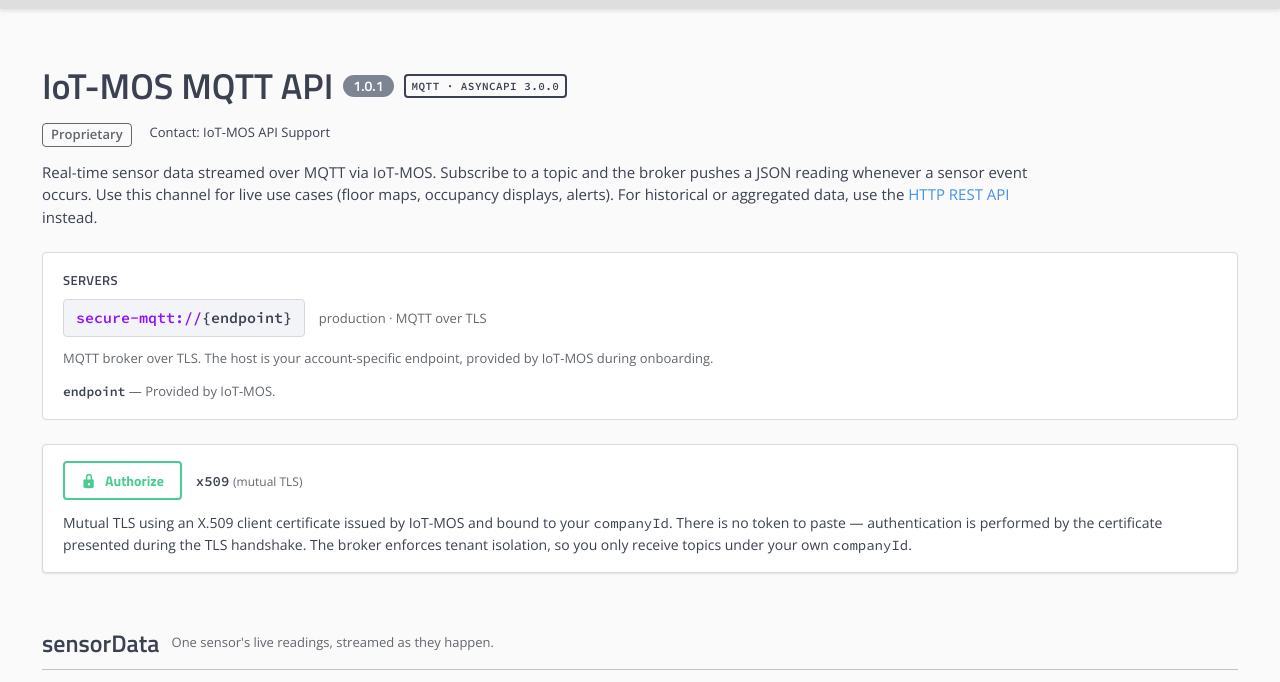
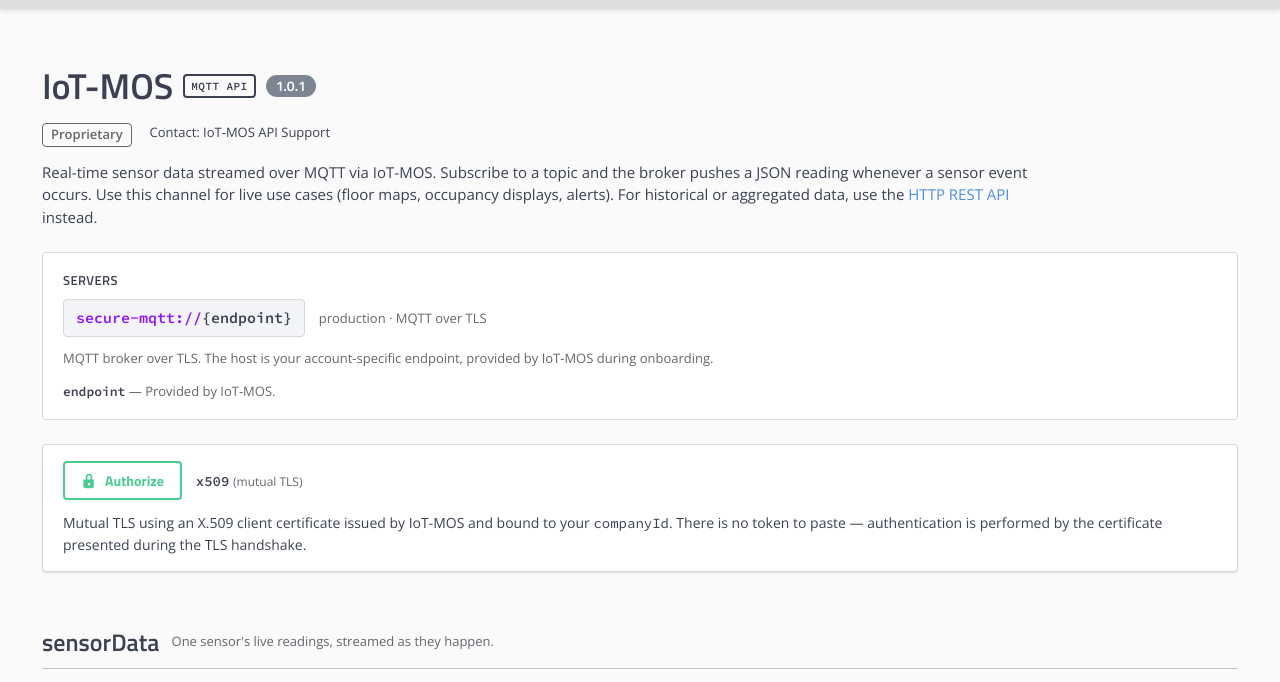
Before and after one commit to iot-mos/integration, a plain HTML site: page pub-sub/index.html in a window 1280 px wide. Shown: the part 55-737 px from the top of the page. Drawn offline with nearby package versions, Linux system fonts and the light colour scheme.

Commit message:
sentence change

```diff
--- a/pub-sub/index.html
+++ b/pub-sub/index.html
@@ -183,9 +183,9 @@
     <!-- ===== INFO ===== -->
     <div class="info">
       <h2 class="title">
-        IoT-MOS MQTT API
+        IoT-MOS  <span class="spec-badge">MQTT API</span>
         <span class="version">1.0.1</span>
-        <span class="spec-badge">MQTT · ASYNCAPI 3.0.0</span>
+
       </h2>
       <div class="meta">
         <span class="lic">Proprietary</span>
@@ -217,7 +217,7 @@
         </span>
         <span><span class="name">x509</span> <span class="type">(mutual TLS)</span></span>
       </div>
-      <p>Mutual TLS using an X.509 client certificate issued by IoT-MOS and bound to your <code>companyId</code>. There is no token to paste — authentication is performed by the certificate presented during the TLS handshake. The broker enforces tenant isolation, so you only receive topics under your own <code>companyId</code>.</p>
+      <p>Mutual TLS using an X.509 client certificate issued by IoT-MOS and bound to your <code>companyId</code>. There is no token to paste — authentication is performed by the certificate presented during the TLS handshake.</p>
     </div>
 
     <!-- ===== CHANNEL / OPERATION ===== -->
@@ -273,7 +273,7 @@
             <tr><td><div class="p-name">boothid</div><div class="p-type">string</div></td><td><div class="p-desc">Logical sensor identifier.</div></td></tr>
             <tr><td><div class="p-name">sensorid</div><div class="p-type">string</div></td><td><div class="p-desc">Physical sensor identifier.</div></td></tr>
             <tr><td><div class="p-name">type</div><div class="p-type">string</div></td><td><div class="p-desc">Sensor type.</div></td></tr>
-            <tr><td><div class="p-name">metrics</div><div class="p-type">object</div></td><td><div class="p-desc">Current sensor state. The field names vary according to the type of a sensor. Visit (<a href="https://iot-mos.github.io/metric-map/#/" target="_blank" rel="noopener">https://iot-mos.github.io/metric-map/#/</a>).</div></td></tr>
+            <tr><td><div class="p-name">metrics</div><div class="p-type">object</div></td><td><div class="p-desc">Current sensor state. The field names vary by sensor type — see the <a href="../sensor-metrics-map.html" target="_blank" rel="noopener">sensor metric map</a> for the fields and values per sensor.</div></td></tr>
           </tbody>
         </table>
 
```
